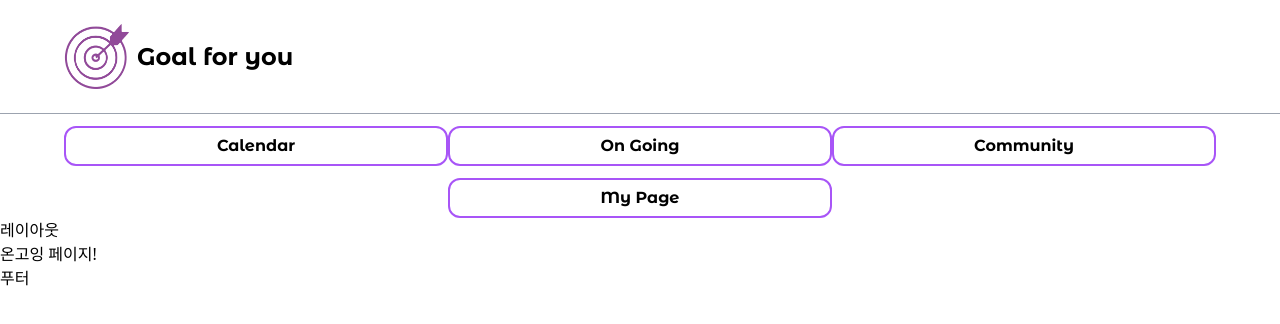
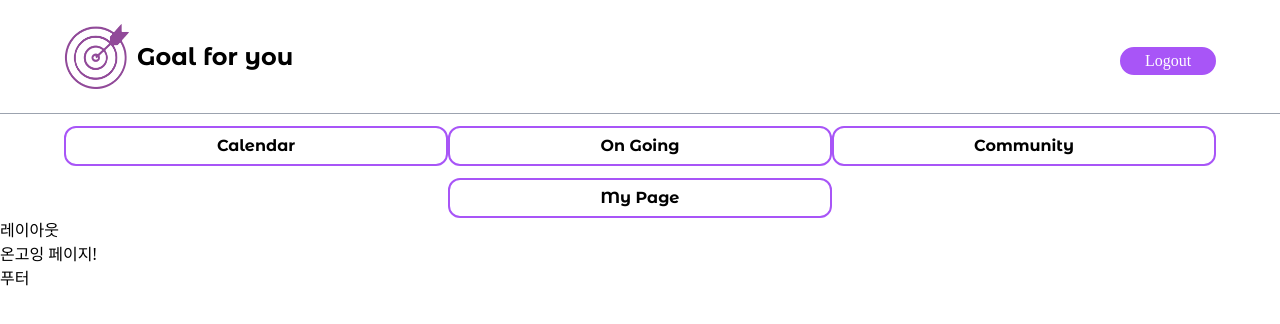
Before and after one commit to hyung6370/goal-for-you, a Next.js app: page /ongoing in a window 1280 px wide. Shown: the top 324 px of the page. Built offline with nearby package versions, Linux system fonts and the light colour scheme.

Commit message:
23/6/2 update

```diff
--- a/components/Home/Header.tsx
+++ b/components/Home/Header.tsx
@@ -22,13 +22,18 @@ export async function getServerSideProps(context: NextPageContext) {
 export default function Header() {
     return (
         <div>
-            <div className="flex flex-row items-center px-4 py-6 transition duration-500 md:px-16">
+            <div className="flex flex-row items-center justify-between px-4 py-6 transition duration-500 md:px-16">
                 <Link href='/'>
                     <div className="flex flex-row items-center justify-center">
                         <img src="/img/logo.png" alt="Logo" className="logo-image" />
                         <h1 className="ml-2 text-2xl font_here">Goal for you</h1>
                     </div>
                 </Link>
+                <button
+                    onClick={() => signOut()}
+                    className="mb-1 logout_btn font_kor_medium">
+                    Logout
+                </button>
             </div>
 
             <hr className="border-gray-400 border-1" />
--- a/pages/calendar/index.tsx
+++ b/pages/calendar/index.tsx
@@ -1,10 +1,29 @@
 import Layout from "@/components/Home/Layout";
+import React from "react";
+import { getSession, signOut } from "next-auth/react";
+import { NextPageContext } from "next";
 
+export async function getServerSideProps(context: NextPageContext) {
+    const session = await getSession(context);
+
+    if (!session) {
+        return {
+            redirect: {
+                destination: '/auth',
+                permanent: false,
+            }
+        }
+    }
+    return {
+        props: {}
+    }
+}
 
 const Calendar = () => {
     return (
         <Layout>
             캘린더 페이지!
+
         </Layout>
     )
 }
--- a/pages/index.tsx
+++ b/pages/index.tsx
@@ -52,8 +52,6 @@ export default function Home() {
         </div>
         </div>
 
-        {/* <button className="w-full h-10 bg-purple-600" onClick={() => signOut()} >로그아웃</button> */}
-        {/* <h1>홈!</h1> */}
       </div>
     </div>
   )
--- a/styles/globals.css
+++ b/styles/globals.css
@@ -33,6 +33,19 @@
     hover:text-purple-600
     hover:bg-purple-200
     hover:border-fuchsia-200
+    cursor-pointer hover:shadow-lg active:scale-95
+    transition transform duration-100 ease-out
+}
+
+.logout_btn {
+    @apply
+    flex w-24 h-7 flex-col
+    rounded-3xl
+    items-center mt-3
+    border-2 border-purple-500 text-white bg-purple-500
+    hover:text-purple-900
+    hover:bg-purple-300
+    hover:border-purple-300
     cursor-pointer hover:shadow-lg active:scale-95
     transition transform duration-100 ease-out
 }
```
